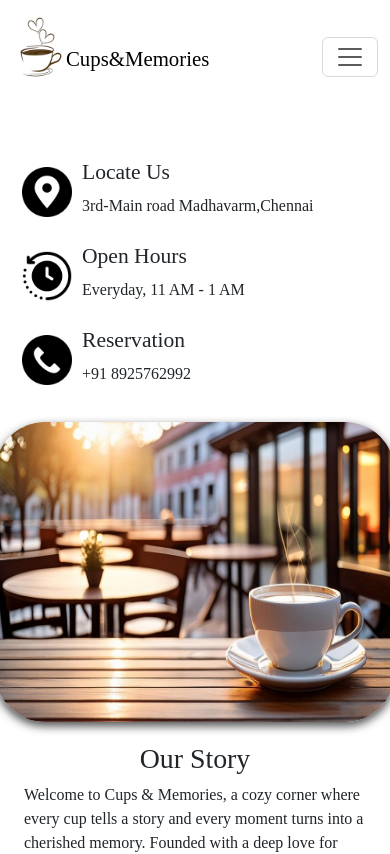
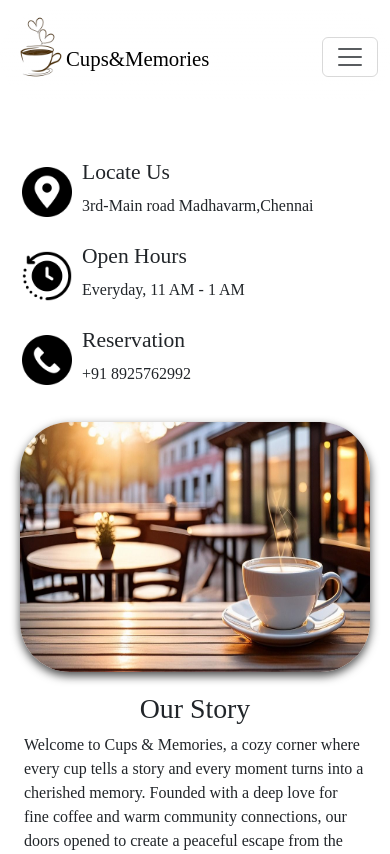
Before and after one commit to nandhakumar102005/cups-and-memories, a React (Vite) app: page /About in a window 390 px wide. Shown: the top 854 px of the page. Built offline with nearby package versions, Linux system fonts and the light colour scheme.

Commit message:
Update index.css

```diff
--- a/src/index.css
+++ b/src/index.css
@@ -944,6 +944,11 @@ top: 20px;
     border-top-left-radius: 20px;
     border-bottom-right-radius: 20px;
   }
+  .storyimg{
+  height: 250px;
+  width: 350px;
+}
+
 
 
 }
```
